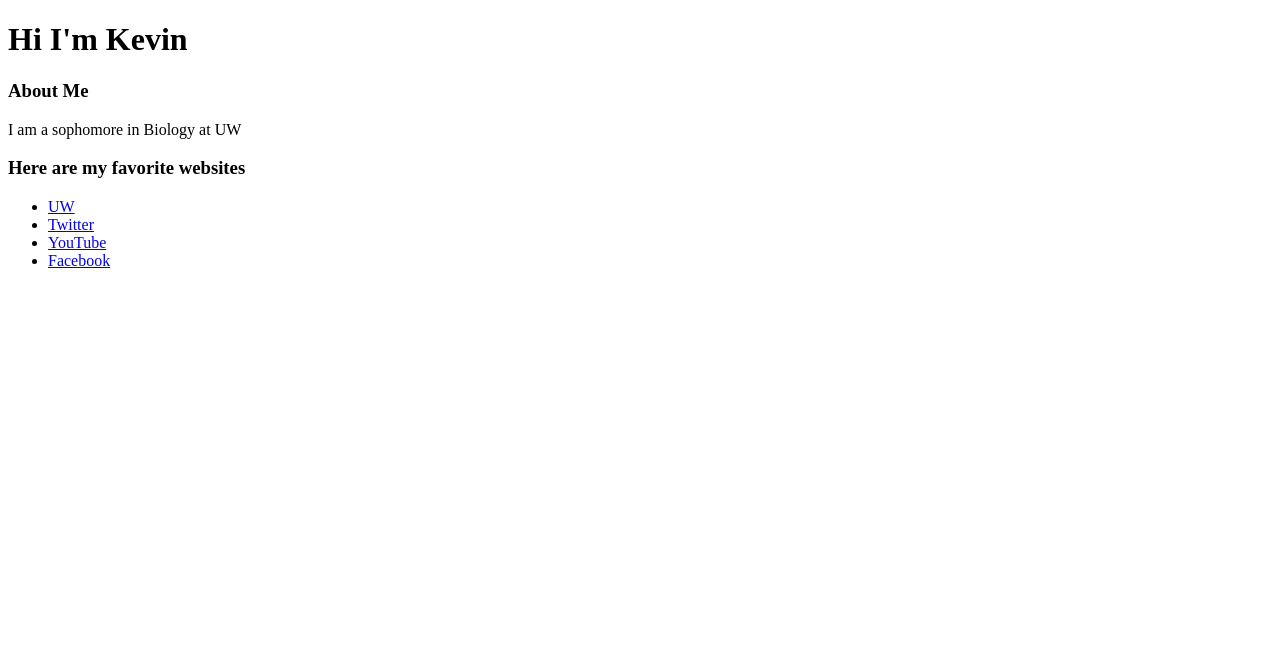
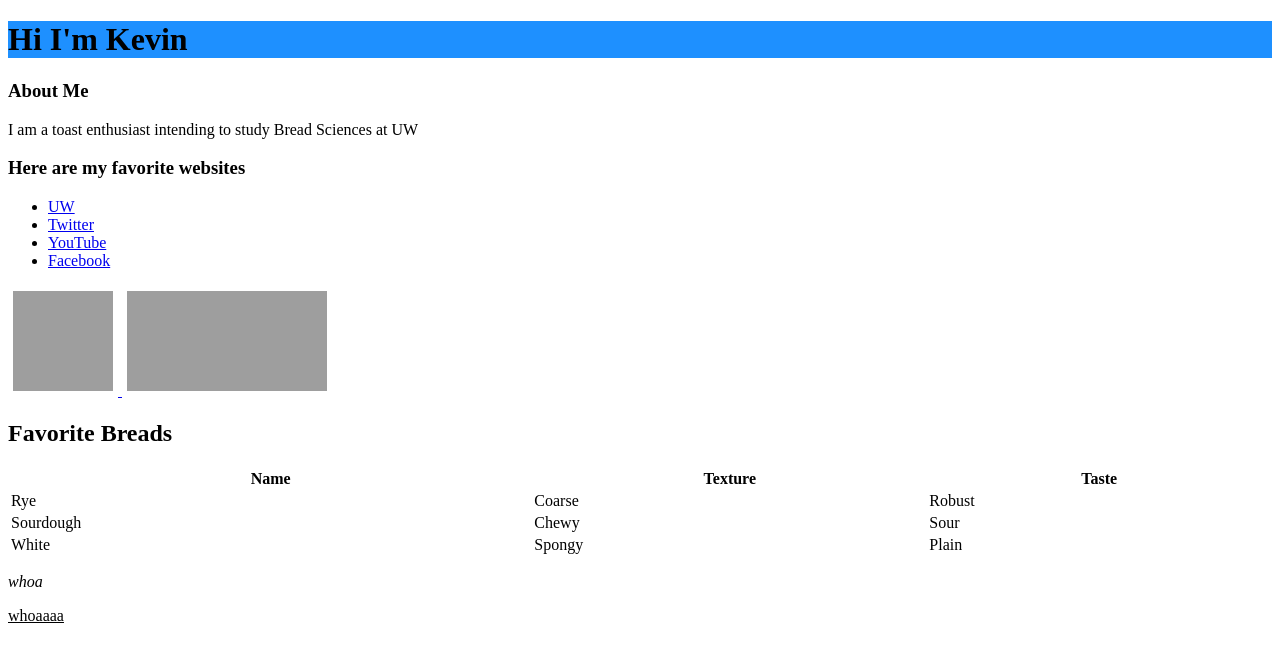
Before and after one commit to nguyek28-1739687/nguyek28-1739687.github.io, a plain HTML site: page tags.html in a window 1280 px wide. Drawn offline with Linux system fonts and the light colour scheme; grey boxes are pictures that could not be loaded.

Commit message:
Update tags.html

```diff
--- a/tags.html
+++ b/tags.html
@@ -6,9 +6,9 @@
     </head>
 
     <body>
-        <h1>Hi I'm Kevin</h1>
+        <h1 style="background-color:DodgerBlue;">Hi I'm Kevin</h1>
         <h3>About Me</h3>
-        <p>I am a sophomore in Biology at UW</p>
+        <p>I am a toast enthusiast intending to study Bread Sciences at UW</p>
         <h3>Here are my favorite websites</h3>
         <ul>
             <li><a href="http://uw.edu">UW</a></li>
@@ -16,6 +16,47 @@
             <li><a href="http://youtube.com">YouTube</a></li>
             <li><a href="http://facebook.com">Facebook</a></li>
         </ul>
+
+        <a href="http://instagram.com">
+            <img src="http://www.chicago-toast.com/img/big-toast-img.png" title="Toast" style="width:100px;height:100px;margin:5px"><img>
+        </a>
+        <a href="http://amazon.com">
+            <img src="http://images.amcnetworks.com/bbcamerica.com/wp-content/uploads/2013/06/Toast.jpg" title="Toast with butter" style="width:200px;height:100px;margin:5px"><img>
+        </a>
+        <h2>Favorite Breads</h2>
+
+<table style="width:100%">
+  <tr>
+    <th>Name</th>
+    <th>Texture</th>
+    <th>Taste</th>
+  </tr>
+  <tr>
+    <td>Rye</td>
+    <td>Coarse</td>
+    <td>Robust</td>
+  </tr>
+  <tr>
+    <td>Sourdough</td>
+    <td>Chewy</td>
+    <td>Sour</td>
+  </tr>
+  <tr>
+    <td>White</td>
+    <td>Spongy</td>
+    <td>Plain</td>
+  </tr>
+
+</table>
+
+        <p>
+        <i>whoa</i>
+        </p>
+        <p>
+        <u>whoaaaa</u>
+        </p>
+
+
     </body>
 
 </html>
```
